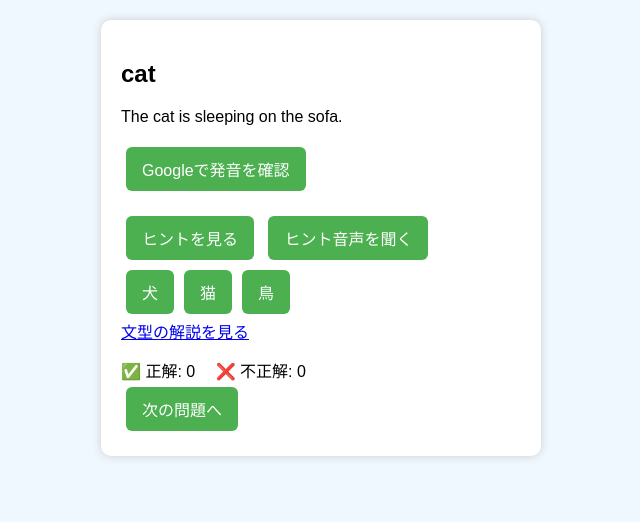
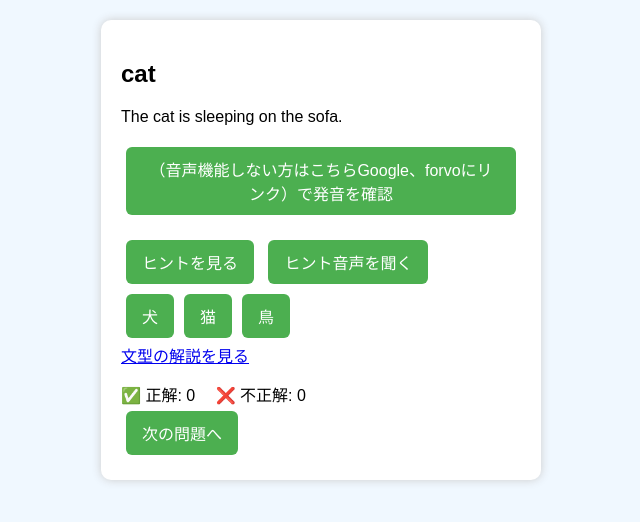
Before and after one commit to masePy3a/complete-app, a plain HTML site: page index.html in a window 1280 px wide. Shown: the whole page, without its empty margins (319-959 px from the left). Drawn offline with Linux system fonts and the light colour scheme.

Commit message:
Add files via upload

```diff
--- a/index.html
+++ b/index.html
@@ -12,7 +12,7 @@
     <p id="example">例文</p>
     <img id="hintImage" src="" alt="関連画像">
     <!-- Google発音確認ボタン -->
-<button id="googlePronounceBtn">Googleで発音を確認</button>
+<button id="googlePronounceBtn">（音声機能しない方はこちらGoogle、forvoにリンク）で発音を確認</button>
 
     <!-- ヒント機能 -->
     <div class="hint-section">
```
